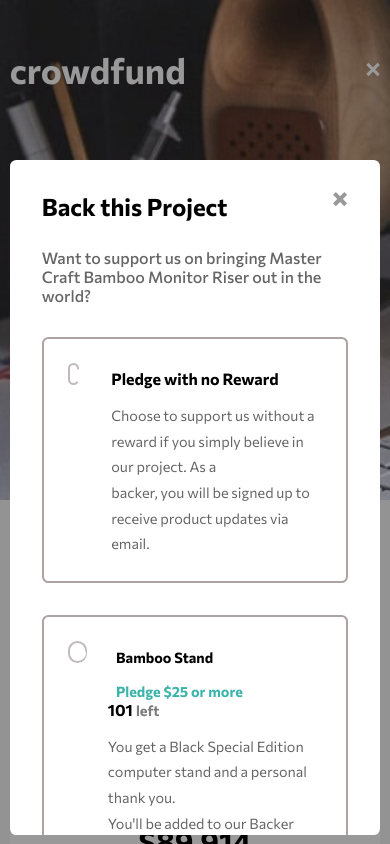
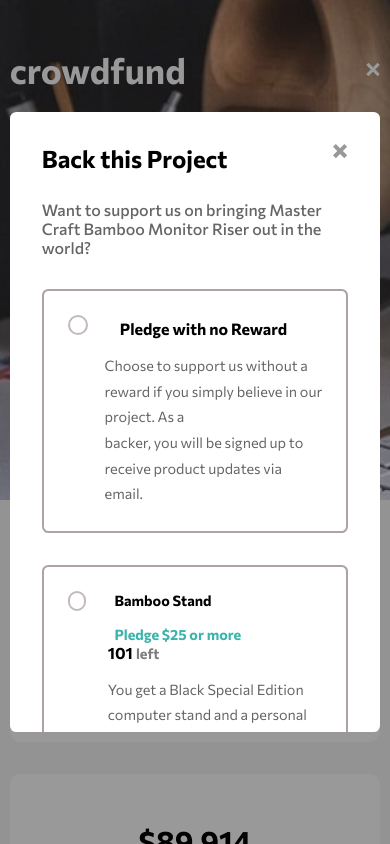
Before and after one commit to carllouislabutong/crowdFund, a React (Vite) app: page / in a window 390 px wide. Both pictures are taken after a click on the button "Back this project". Shown: the top 844 px of the page. Built offline with nearby package versions, Linux system fonts and the light colour scheme.

Commit message:
first commit of the day

```diff
--- a/src/App.css
+++ b/src/App.css
@@ -101,6 +101,7 @@ header {
     min-height: 500px;
     padding: 3rem 0;
     position: relative;
+    transition: .6s ease-in-out;
 }
 
 .nav-area li a:hover:before {
@@ -190,18 +191,23 @@ header {
 
     .open-nav {
         display: block !important;
-
+        position: absolute;
+        left: .6rem !important;
+        opacity: .7 !important;
     }
 
     .nav-area {
-        display: none;
+        display: block;
         position: absolute;
         background-color: black;
         top: 100px;
+        left: -600px;
         width: 95%;
         max-width: 600px;
         padding: 10px;
-        opacity: .7;
+        opacity: 0;
+        transition: .7s ease-out;
+
 
     }
 
@@ -487,8 +493,9 @@ header {
 
 .modal-content {
     position: fixed;
-    top: 10rem;
+    top: 7rem;
     width: 95%;
+    bottom: 7rem;
     max-width: 700px;
     margin: 0 auto;
     /* transform: translate(50%, 50%); */
@@ -535,6 +542,7 @@ header {
     opacity: .6;
     line-height: 1.6rem;
     margin-top: 15px;
+    margin-left: 2.3rem;
 }
 
 .first-flex-modal {
@@ -576,7 +584,6 @@ header {
 
 .hero-section-modal {
     display: flex;
-    align-items: baseline;
     gap: 1.8rem;
 }
 
@@ -686,18 +693,18 @@ input[type="text"] {
 
 label {
     border: 2px solid rgb(194, 186, 186);
-    height: 22px;
-    width: 22px;
+    height: 20px;
+    width: 20px;
     border-radius: 10px;
     position: relative;
 }
 
 label h1 {
     background-color: var(--Moderate-cyan);
-    height: 13px;
-    width: 13px;
+    height: 10px;
+    width: 10px;
     top: 4px;
-    left: 3.6px;
+    left: 3.2px;
     border-radius: 10px;
     position: absolute;
 }
--- a/src/App.jsx
+++ b/src/App.jsx
@@ -10,6 +10,7 @@ function App() {
     setMenu(!menu);
     const navChange = document.querySelector(".nav-area");
     navChange.classList.toggle("open-nav");
+    console.log(navChange);
   };
 
   const modalProject = () => {
--- a/src/ModalProject.jsx
+++ b/src/ModalProject.jsx
@@ -63,16 +63,14 @@ function ModalProject({ modal }) {
               id="first-checkbox"
               style={{ display: "none" }}
             />
-            <div>
-              <h1>Pledge with no Reward</h1>
-              <p>
-                Choose to support us without a reward if you simply believe in
-                our project. As a <br />
-                backer, you will be signed up to receive product updates via
-                email.
-              </p>
-            </div>
+
+            <h1>Pledge with no Reward</h1>
           </div>
+          <p>
+            Choose to support us without a reward if you simply believe in our
+            project. As a <br />
+            backer, you will be signed up to receive product updates via email.
+          </p>
         </section>
 
         <section
@@ -91,7 +89,10 @@ function ModalProject({ modal }) {
                     <h1
                       style={
                         secondChangeBorder
-                          ? { backgroundColor: " hsl(176, 50%, 47%)" }
+                          ? {
+                              backgroundColor: " hsl(176, 50%, 47%)",
+                              left: "2px",
+                            }
                           : { backgroundColor: "white" }
                       }
                     ></h1>
```
